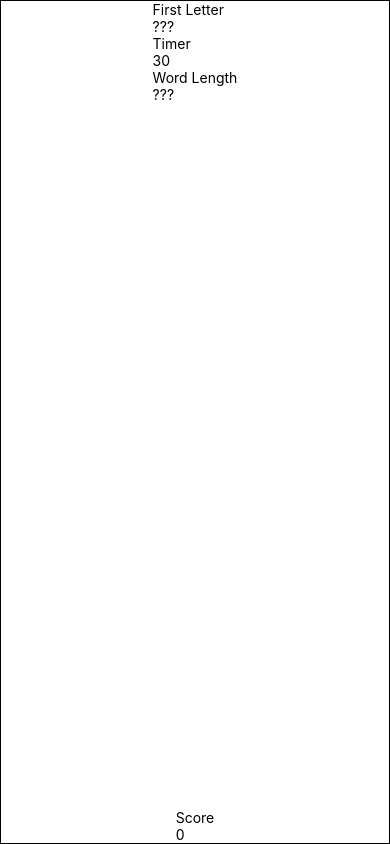
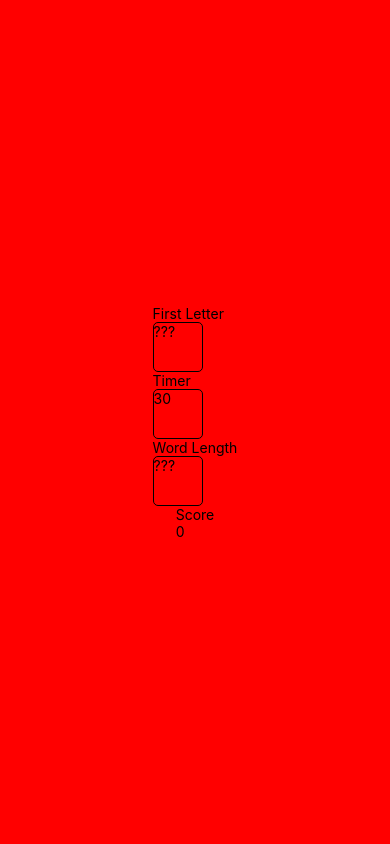
Before and after one commit to dougbostick/WordRushNative, a React Native app: screen / in a window 390 px wide. Built offline with nearby package versions, Linux system fonts and the light colour scheme.

Commit message:
styles working

```diff
--- a/App.js
+++ b/App.js
@@ -42,7 +42,7 @@ export default function App() {
       <View style={styles.row}>
         <View>
           <Text>Score</Text>
-          <View style={correct ? styles.score : styles.box}>
+          <View>
             <Text>{score}</Text>
           </View>
         </View>
@@ -50,18 +50,31 @@ export default function App() {
     </View>
   );
 }
-
+//style={correct ? styles.score : styles.box}
 const styles = StyleSheet.create({
   container: {
-    // text-align: 'center',
-    // height: 100,
+    backgroundColor: 'red',
+    // textAlign: 'center',
     flex: 1,
-    border: '1px solid black',
-    color: 'black',
+    // flexWrap: 'wrap',
+    color: 'red',
     marginTop: 0,
     display: 'flex',
     flexDirection: 'column',
     alignItems: 'center',
-    justifyContent: 'space-between',
+    justifyContent: 'center',
+    // borderColor: 'blue',
+    // borderWidth: 10,
+    // borderStyle: 'solid',
+    // borderRadius: 5,
+  },
+  box: {
+    color: 'red',
+    width: 50,
+    height: 50,
+    borderColor: 'black',
+    borderWidth: 1,
+    borderStyle: 'solid',
+    borderRadius: 5,
   },
 });
```
